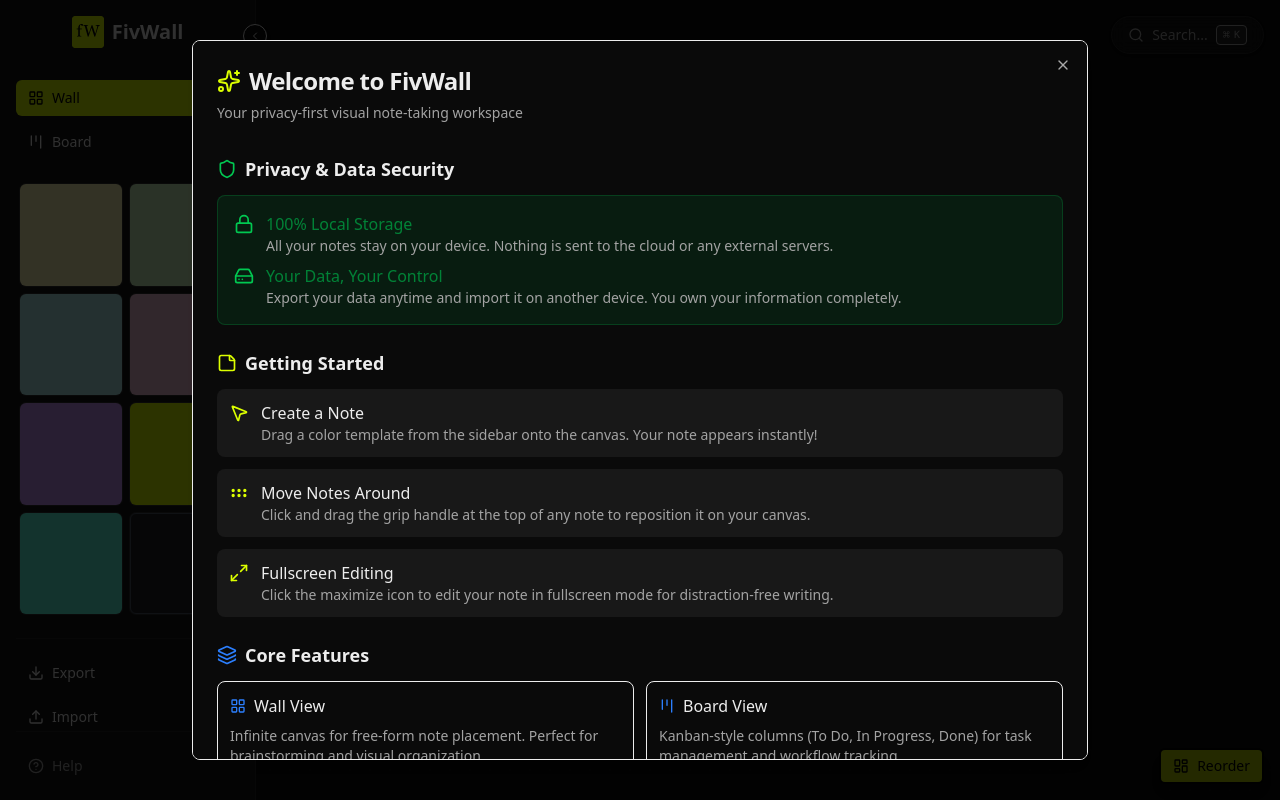
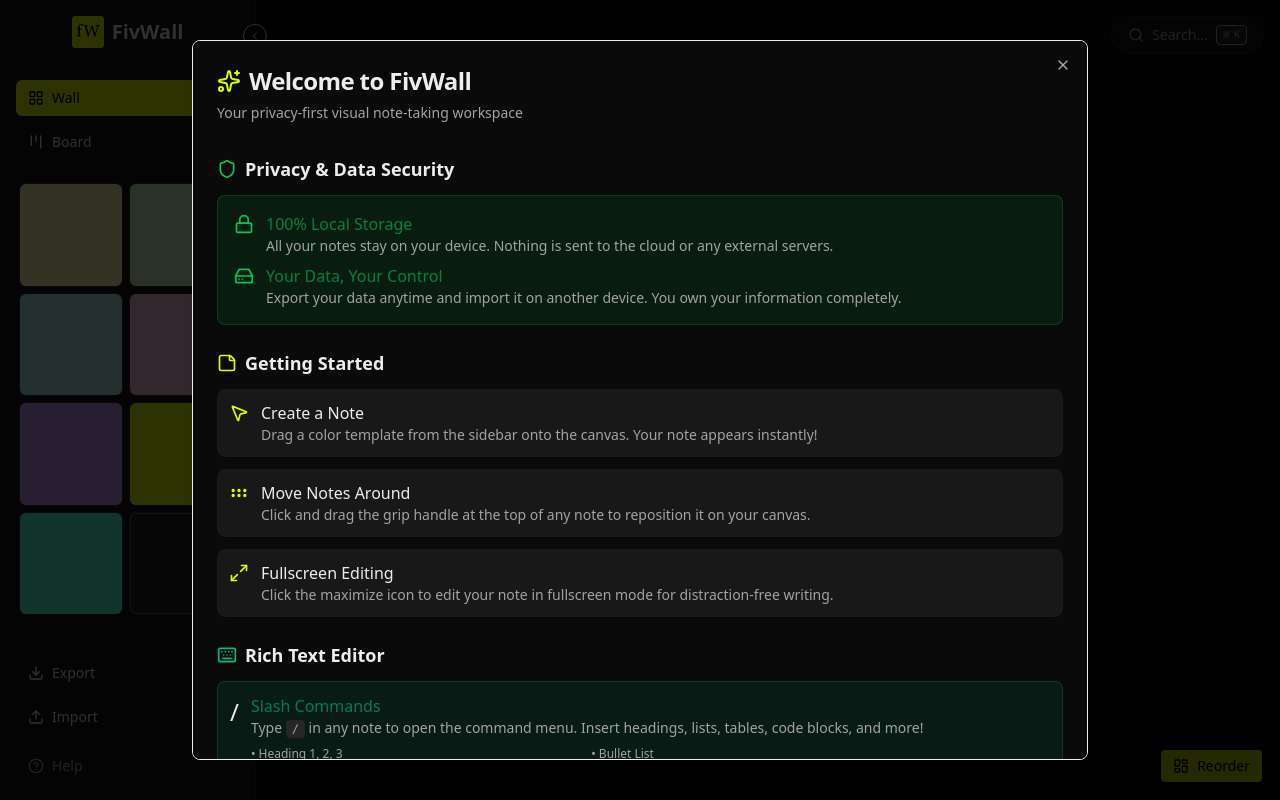
Before and after one commit to Fivex-Labs/FivWall, a Next.js app: page / in a window 1280 px wide. Both pictures are taken after a click on the button "Help". Built offline with nearby package versions, Linux system fonts and the light colour scheme.

Commit message:
Added instructions for Rich Text Editor within help section

```diff
--- a/src/components/layout/HelpDialog.tsx
+++ b/src/components/layout/HelpDialog.tsx
@@ -112,6 +112,44 @@
                                     <p className="font-medium">Fullscreen Editing</p>
                                     <p className="text-sm text-muted-foreground">
                                         Click the maximize icon to edit your note in fullscreen mode for distraction-free writing.
+                                    </p>
+                                </div>
+                            </div>
+                        </div>
+                    </section>
+
+                    {/* Rich Text Editor */}
+                    <section className="space-y-3">
+                        <h3 className="text-lg font-semibold flex items-center gap-2">
+                            <Keyboard className="w-5 h-5 text-emerald-500" />
+                            Rich Text Editor
+                        </h3>
+                        <div className="space-y-3">
+                            <div className="flex items-start gap-3 p-3 bg-emerald-500/10 border border-emerald-500/20 rounded-lg">
+                                <div className="text-2xl mt-0.5 flex-shrink-0">/</div>
+                                <div>
+                                    <p className="font-medium text-emerald-700 dark:text-emerald-400">Slash Commands</p>
+                                    <p className="text-sm text-muted-foreground mb-2">
+                                        Type <kbd className="px-1.5 py-0.5 bg-muted rounded text-xs">/</kbd> in any note to open the command menu.
+                                        Insert headings, lists, tables, code blocks, and more!
+                                    </p>
+                                    <div className="grid grid-cols-2 gap-2 text-xs text-muted-foreground">
+                                        <div>• Heading 1, 2, 3</div>
+                                        <div>• Bullet List</div>
+                                        <div>• Ordered List</div>
+                                        <div>• Task List</div>
+                                        <div>• Table (3×3)</div>
+                                        <div>• Code Block</div>
+                                        <div>• Divider</div>
+                                    </div>
+                                </div>
+                            </div>
+                            <div className="flex items-start gap-3 p-3 bg-muted/50 rounded-lg">
+                                <MousePointer2 className="w-5 h-5 text-emerald-500 mt-0.5 flex-shrink-0" />
+                                <div>
+                                    <p className="font-medium">Text Formatting</p>
+                                    <p className="text-sm text-muted-foreground">
+                                        Select any text to see a floating menu with formatting options: Bold, Italic, Strikethrough, Code, and Link.
                                     </p>
                                 </div>
                             </div>
```
